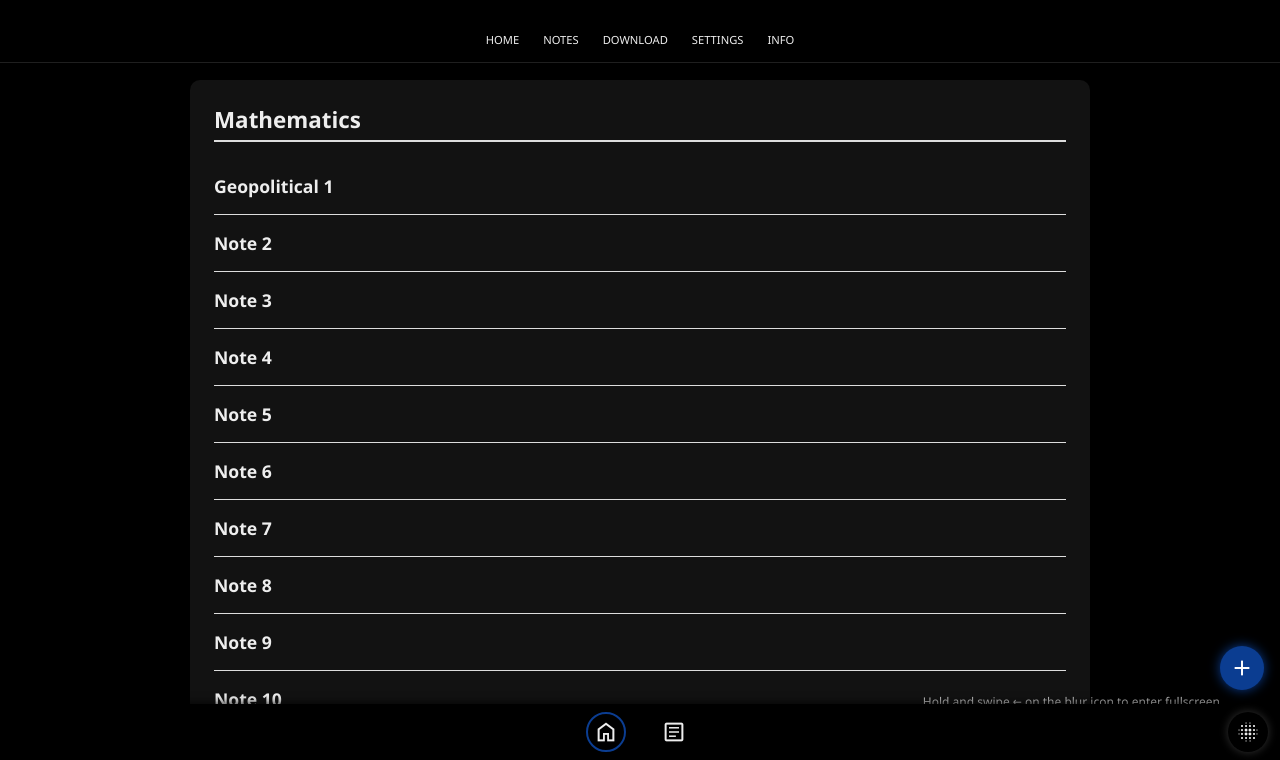
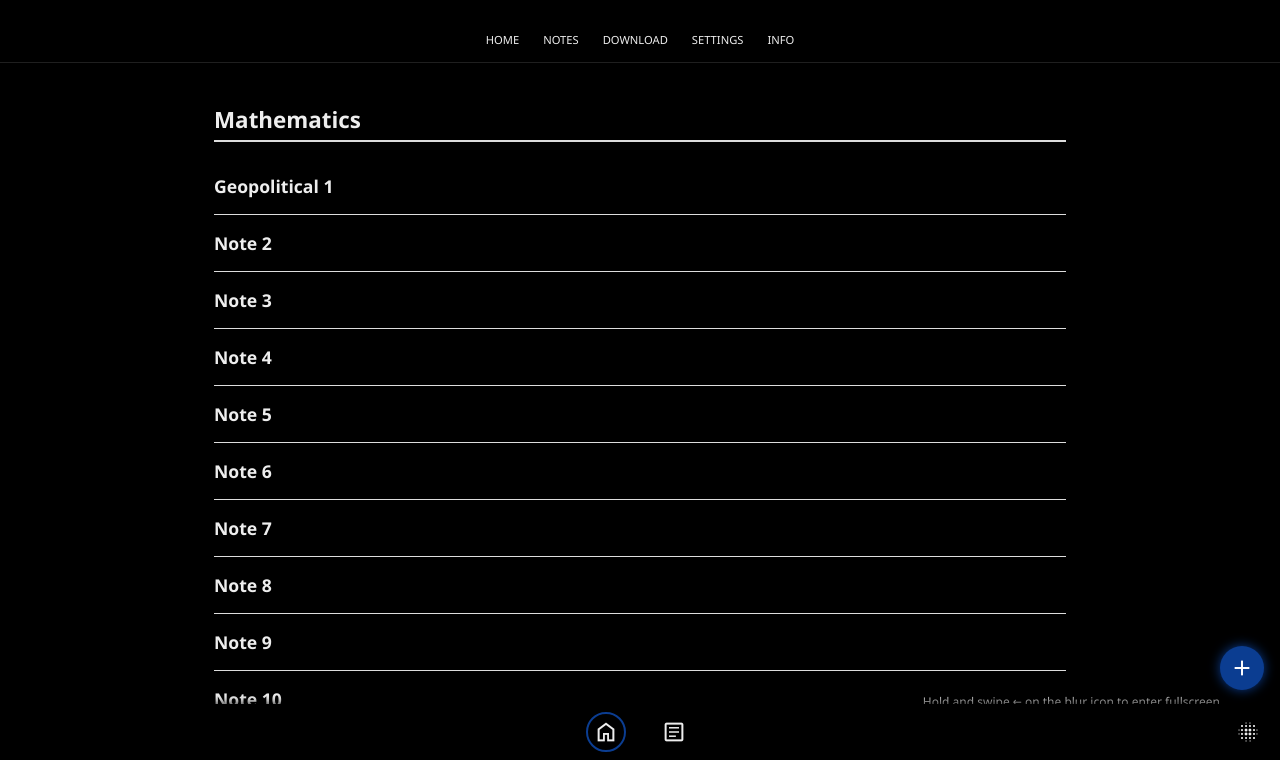
Before and after one commit to imrutunjaya/Drive2, a plain HTML site: page index.html in a window 1280 px wide. Shown: the part 40-800 px from the top of the page. Drawn offline with nearby package versions, Linux system fonts and the light colour scheme; a web font is replaced by a local one.

Commit message:
Update index.html

```diff
--- a/index.html
+++ b/index.html
@@ -17,7 +17,7 @@
     --subnav-bg: #000000;
     --link-color: #EEE;
     --link-hover-color: #FFF;
-    --btn-bg: #121212;
+    --btn-bg: #000000;
     --btn-text-color: #eee;
     --btn-hover-bg: #333;
     --blur-icon-bg: #000;
@@ -269,7 +269,7 @@
     background: transparent;
     border: none;
     cursor: pointer;
-    color: var(--link-color);
+    color: #000000;
     font-size: 28px;
     padding: 12px 24px;
     border-radius: 0;
@@ -296,7 +296,7 @@
     height: 40px;
     background: var(--blur-icon-bg);
     border-radius: 50%;
-    box-shadow: 0 0 10px var(--blur-icon-shadow);
+    box-shadow: 0 0 0px var(--blur-icon-shadow);
     display: flex;
     align-items: center;
     justify-content: center;
```
